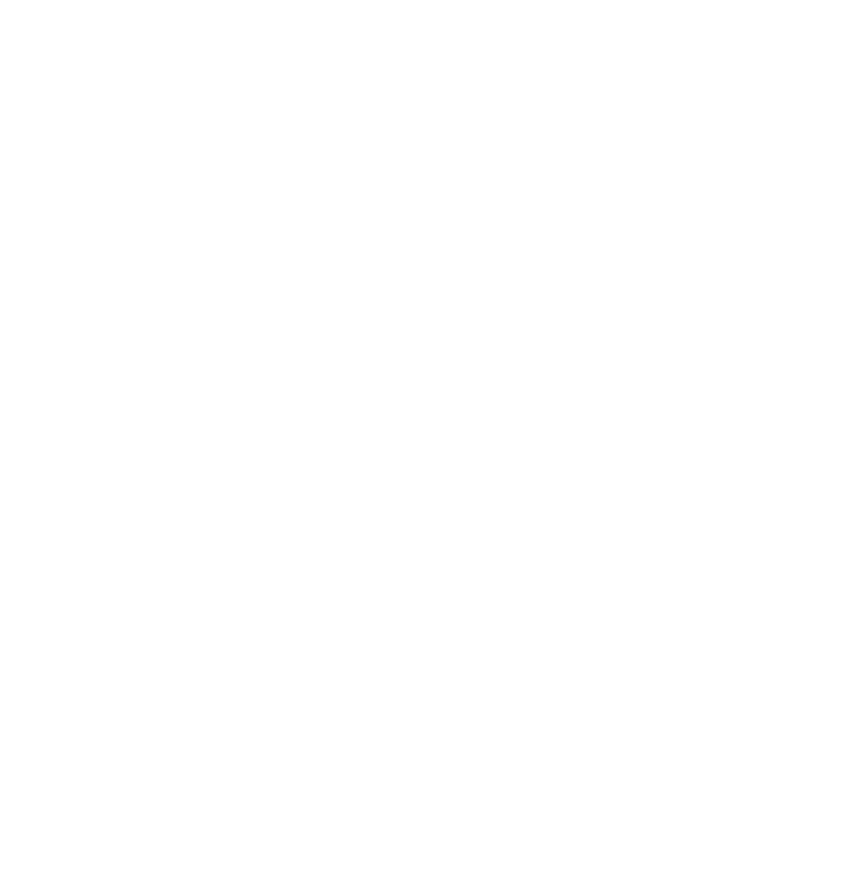
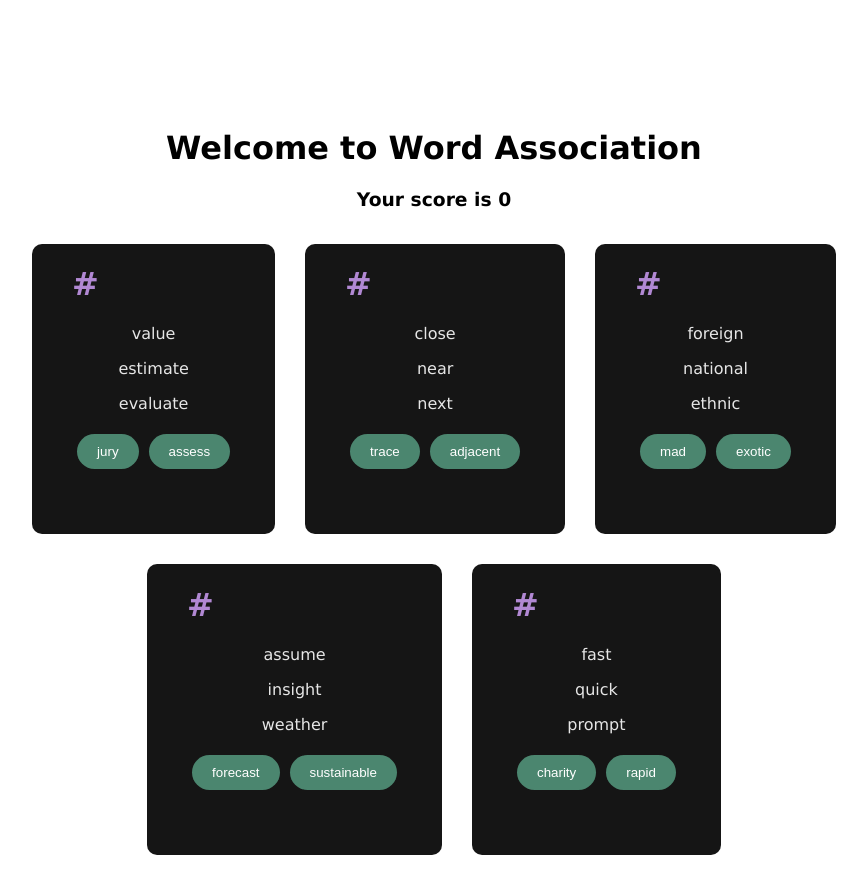
Before and after one commit to toniomb/word-association-game, a plain HTML site: page index.html in a window 1280 px wide. Shown: the whole page, without its empty margins (206-1073 px from the left). Before the commit the page ends 800 px from the top, so only its background shows below. Drawn offline with Linux system fonts and the light colour scheme.

Commit message:
game completed

```diff
--- a/app.js
+++ b/app.js
@@ -0,0 +1,105 @@
+const scoreDisplay = document.getElementById('score-display');
+const questionDisplay = document.getElementById('question-display');
+
+const questions = [
+    {
+      correct: 2,
+      options: ['jury', 'assess'],
+      quiz: ['value', 'estimate', 'evaluate'],
+    },
+    {
+      correct: 2,
+      options: ['trace', 'adjacent'],
+      quiz: ['close', 'near', 'next'],
+    },
+    {
+      correct: 2,
+      options: ['mad', 'exotic'],
+      quiz: ['foreign', 'national', 'ethnic'],
+    },
+    {
+      correct: 1,
+      options: ['forecast', 'sustainable'],
+      quiz: ['assume', 'insight', 'weather'],
+    },
+    {
+      correct: 2,
+      options: ['charity', 'rapid'],
+      quiz: ['fast', 'quick', 'prompt'],
+    }
+  ]
+
+let score = 0;
+
+scoreDisplay.innerText = score;
+
+function populateQuestions(){
+
+    questions.forEach(question => {
+        const questionBox = document.createElement('div');
+        questionBox.classList.add('question-box');
+
+        const logoDisplay = document.createElement('h1');
+        logoDisplay.innerText = "#";
+        questionBox.append(logoDisplay);
+
+        question.quiz.forEach(tip =>{
+            const tipText = document.createElement('p');
+            tipText.innerText = tip;
+            questionBox.append(tipText);
+        });
+
+        const questionButtons = document.createElement('div');
+        questionButtons.classList.add('question-buttons');
+
+        question.options.forEach((opt,index)=>{
+            const questionButton = document.createElement('button');
+            questionButton.classList.add('question-button');
+            questionButton.textContent = opt;
+
+            questionButton.addEventListener('click',(event) => checkAnswer(opt,(index + 1), question.correct, event,questionBox));
+
+            questionButtons.append(questionButton);
+        });
+
+        questionBox.append(questionButtons);
+
+        const answerDisplay = document.createElement('div');
+        answerDisplay.classList.add('answer-display');
+        questionBox.append(answerDisplay);
+
+        questionDisplay.append(questionBox);
+
+    })
+
+}
+
+populateQuestions();
+
+function checkAnswer(option, optionIndex, correctAnswer, event, questionBox){
+    console.log('optionIndex',optionIndex);
+    console.log('correctAnswer',correctAnswer);
+
+
+    if(optionIndex == correctAnswer){
+        score++;
+        scoreDisplay.textContent = score;
+        addResult(questionBox,'Correct!','correct');
+    }
+    else{
+        score--;
+        scoreDisplay.textContent = score;
+        addResult(questionBox,'Wrong!','wrong');
+    }
+    event.target.disabled = true;
+    console.log(event);
+}
+
+function addResult(questionBox,answer, className){
+    const answerDisplay = questionBox.querySelector('.answer-display');
+    answerDisplay.classList.remove('wrong');
+    answerDisplay.classList.remove('correct');
+    answerDisplay.classList.add(className);
+    answerDisplay.textContent = answer;
+
+}
--- a/index.html
+++ b/index.html
@@ -1,14 +1,22 @@
 <!DOCTYPE html>
 <html lang="en">
-<head>
-    <meta charset="UTF-8">
-    <meta http-equiv="X-UA-Compatible" content="IE=edge">
-    <meta name="viewport" content="width=device-width, initial-scale=1.0">
-    <title>Document</title>
-</head>
-<body>
+  <head>
+    <meta charset="UTF-8" />
+    <meta http-equiv="X-UA-Compatible" content="IE=edge" />
+    <meta name="viewport" content="width=device-width, initial-scale=1.0" />
+    <title>Association Game</title>
+    <link rel="stylesheet" href="style.css" />
+  </head>
+  <body>
+    <div class="app">
+      <div class="question-area">
+        <h1>Welcome to Word Association</h1>
+        <h3>Your score is <span id="score-display"></span></h3>
 
+        <div class="questions" id="question-display"></div>
+      </div>
+    </div>
 
-
-</body>
+    <script src="app.js"></script>
+  </body>
 </html>
--- a/style.css
+++ b/style.css
@@ -0,0 +1,62 @@
+.app{
+    font-family: 'Lucida Sans', 'Lucida Sans Regular', 'Lucida Grande', 'Lucida Sans Unicode', Geneva, Verdana, sans-serif;
+    display: flex;
+    justify-content: center;
+    text-align: center;
+    padding: 100px;
+}
+
+.questions{
+    display: flex;
+    flex-wrap: wrap;
+    justify-content: center;
+}
+
+.question-box{
+    background-color: rgb(21, 21, 21);
+    margin: 15px;
+    color: rgb(230, 230, 230);
+    border-radius: 10px;
+    padding: 0 40px 10px 40px;
+}
+
+.question-box h1{
+    text-align: left;
+    color: rgb(177, 136, 211);
+}
+
+.question-buttons{
+    display: flex;
+    flex-direction: row;
+}
+
+.question-button{
+    margin: 5px;
+    padding: 10px 20px;
+    border-radius: 20px;
+    border: none;
+    background-color: rgb(75, 134, 111);
+    color: rgb(255, 255, 255);
+
+}
+
+.question-button:disabled{
+    background-color: rgb(121, 121, 121);
+    color: rgb(136, 134, 134);
+}
+
+.answer-display{
+    height: 50px;
+    display: flex;
+    align-items: center;
+    justify-content: center;
+
+}
+
+.answer-display.correct{
+    color: rgb(211,211,117);
+}
+
+.answer-display.wrong{
+    color: rgb(211,134,117);
+}
```
